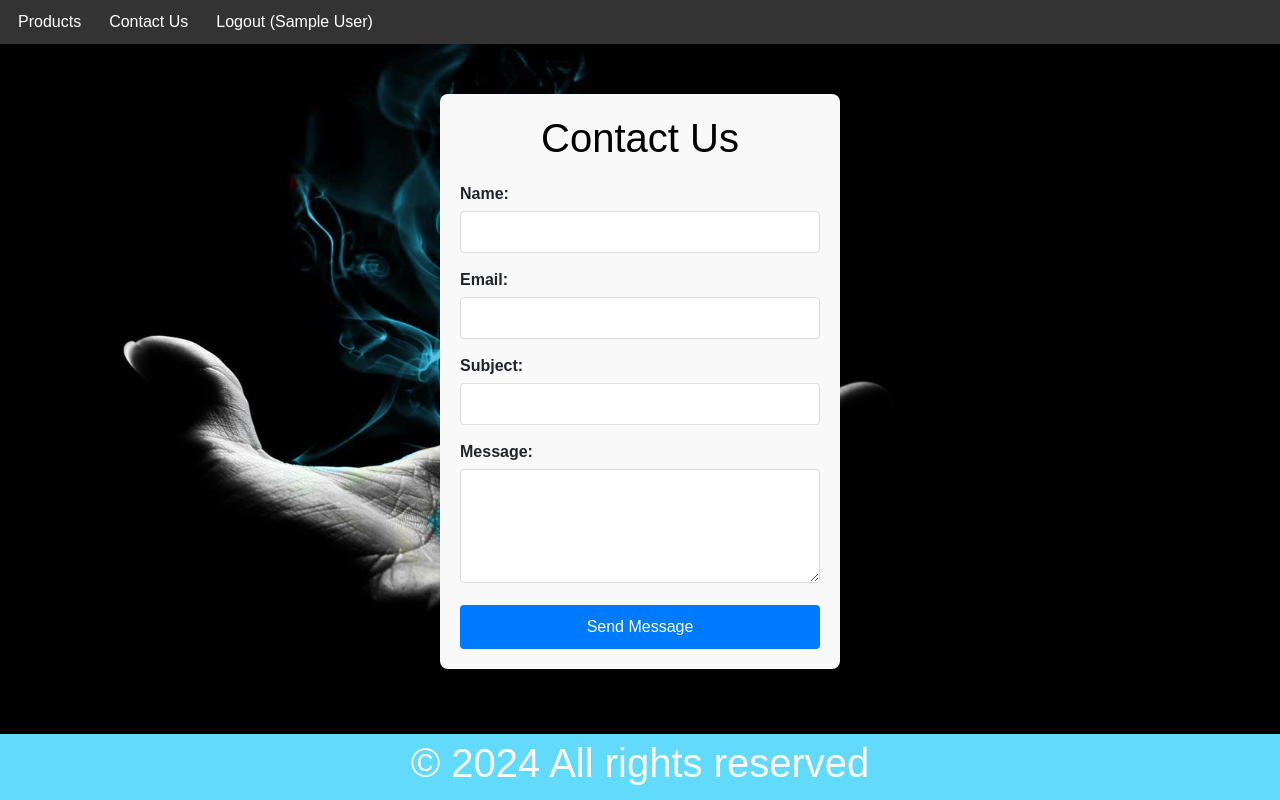
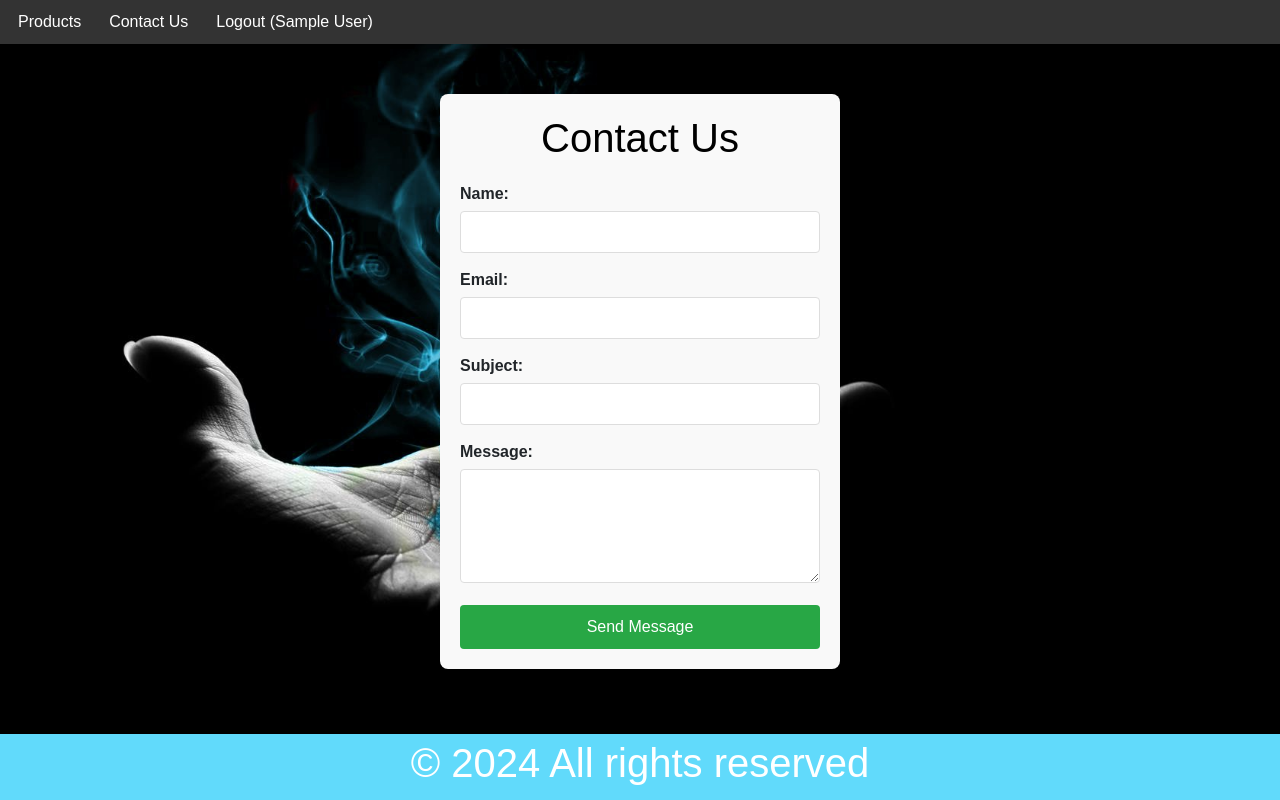
Before and after one commit to ShreyasBhandariL/ProductManagement, a React (Create React App) app: page /ContactUs in a window 1280 px wide. Built offline with nearby package versions, Linux system fonts and the light colour scheme; sample sign-in values are in the browser's storage.

Commit message:
Update contactUs.css

```diff
--- a/src/Styles/contactUs.css
+++ b/src/Styles/contactUs.css
@@ -48,7 +48,7 @@ button {
   display: block;
   width: 100%;
   padding: 10px;
-  background-color: #007bff;
+  background-color: #28a745;
   color: #fff;
   border: none;
   border-radius: 4px;
```
